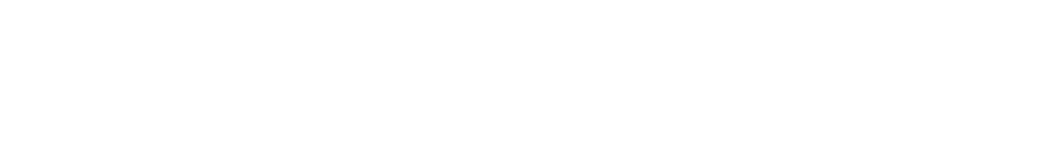
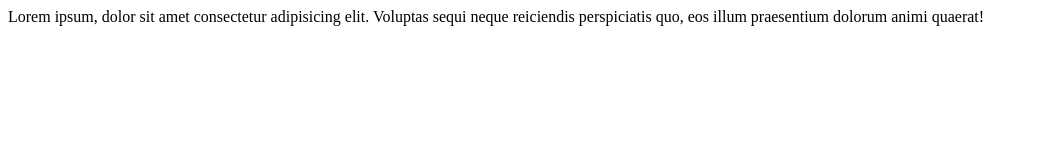
Before and after one commit to nurbekpro/test, a plain HTML site: page index.html in a window 1280 px wide. Shown: the whole page, without its empty margins (0-1038 px from the left). Drawn offline with Linux system fonts and the light colour scheme.

Commit message:
Add hero section to html

```diff
--- a/index.html
+++ b/index.html
@@ -9,5 +9,11 @@
 </head>
 <body>
 
+
+    <section class="hero">
+        <div class="container">
+            Lorem ipsum, dolor sit amet consectetur adipisicing elit. Voluptas sequi neque reiciendis perspiciatis quo, eos illum praesentium dolorum animi quaerat!
+        </div>
+    </section>
 </body>
 </html>
```
